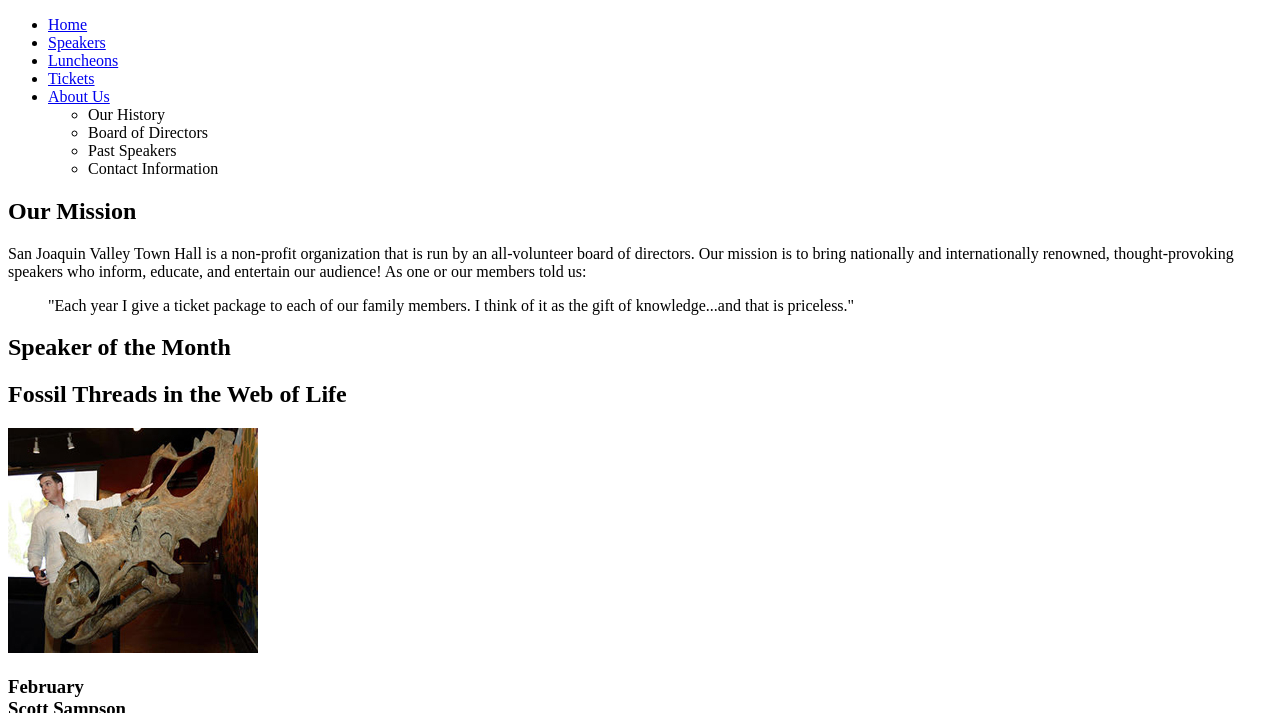
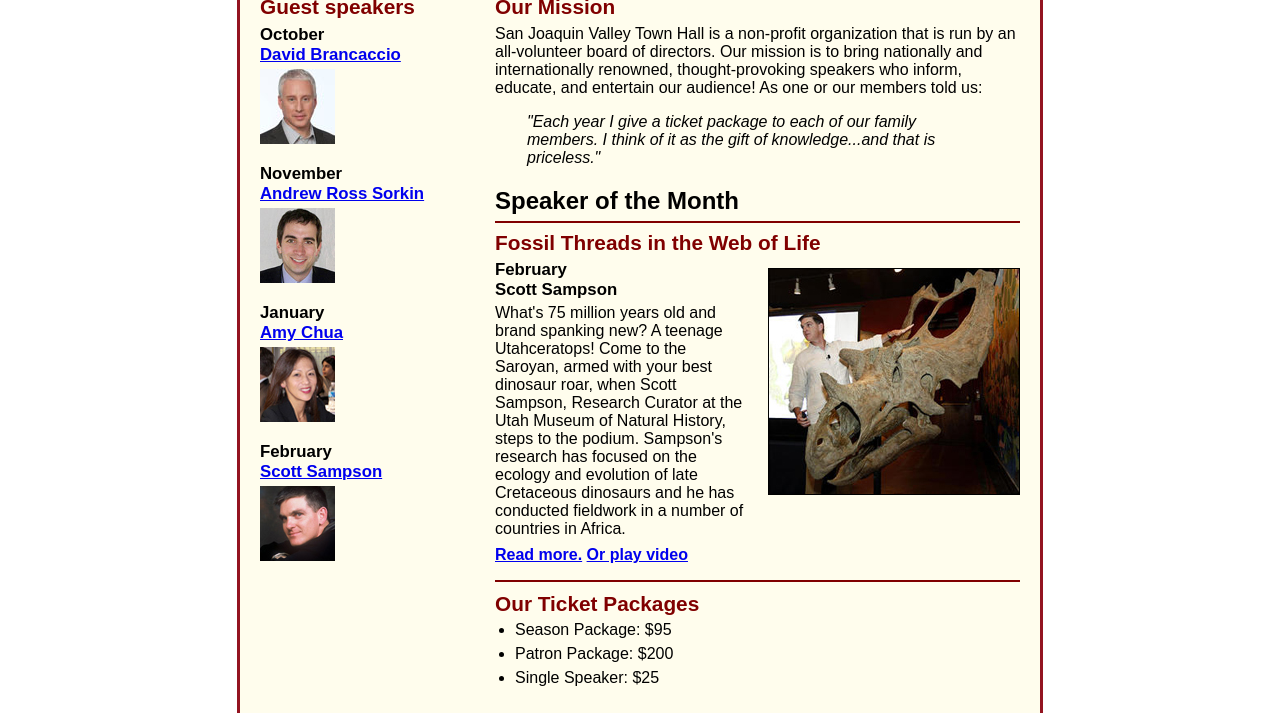
Before and after one commit to petrichor929/A09, a plain HTML site: page index.html in a window 1280 px wide. Shown: the part 188-901 px from the top of the page. Drawn offline with Linux system fonts and the light colour scheme.

Commit message:
Update index.html

```diff
--- a/index.html
+++ b/index.html
@@ -5,8 +5,7 @@
 	<meta charset="utf-8">
 	<title>San Joaquin Valley Town Hall</title>
 	<link rel="shortcut icon" href="images/favicon.ico">
-	<link rel="stylesheet" href="styles/main.css">
-	<link rel="stylesheet" href=".css">
+	<link rel="stylesheet" href="styles/c7_main.css">
 </head>
 
 <body>
```
